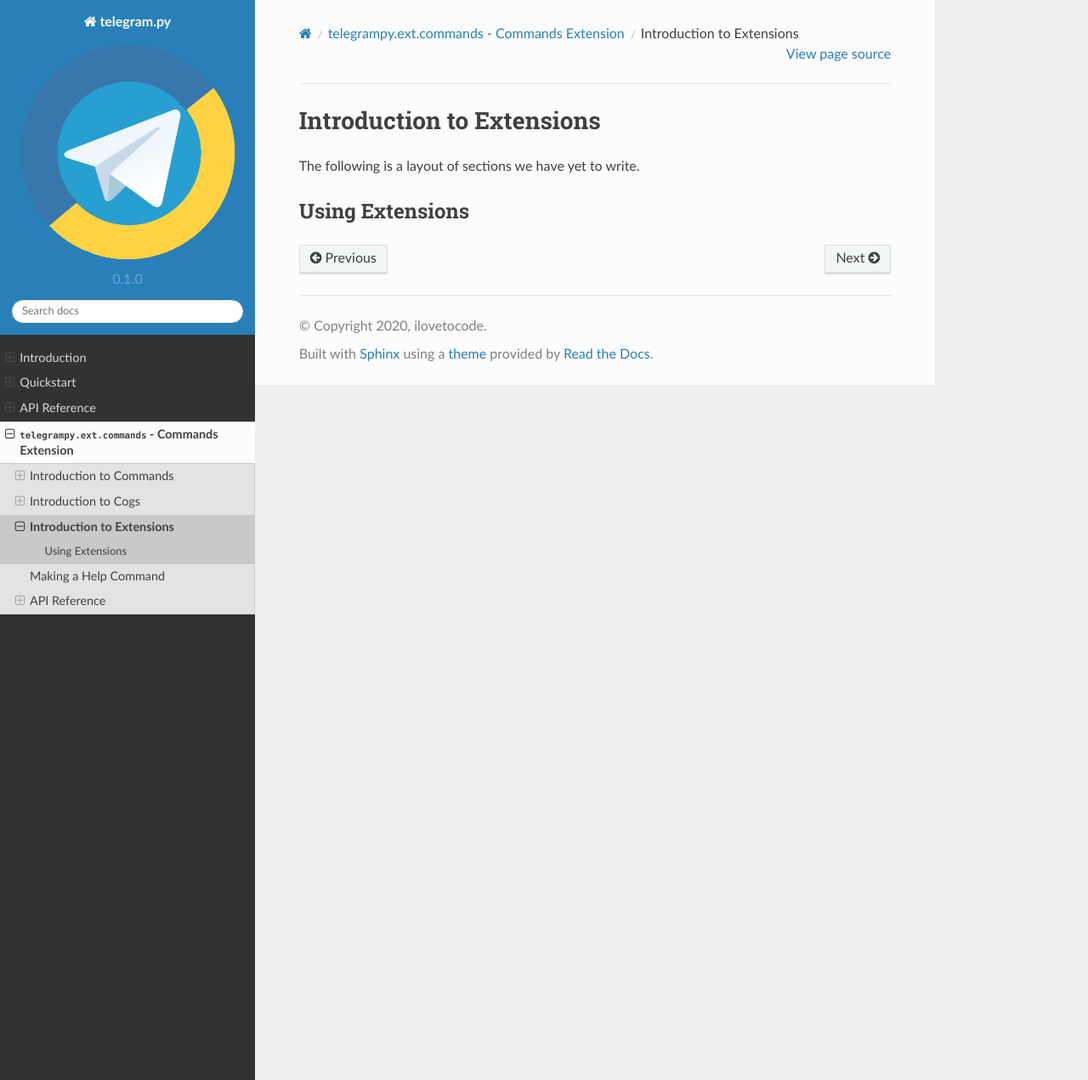
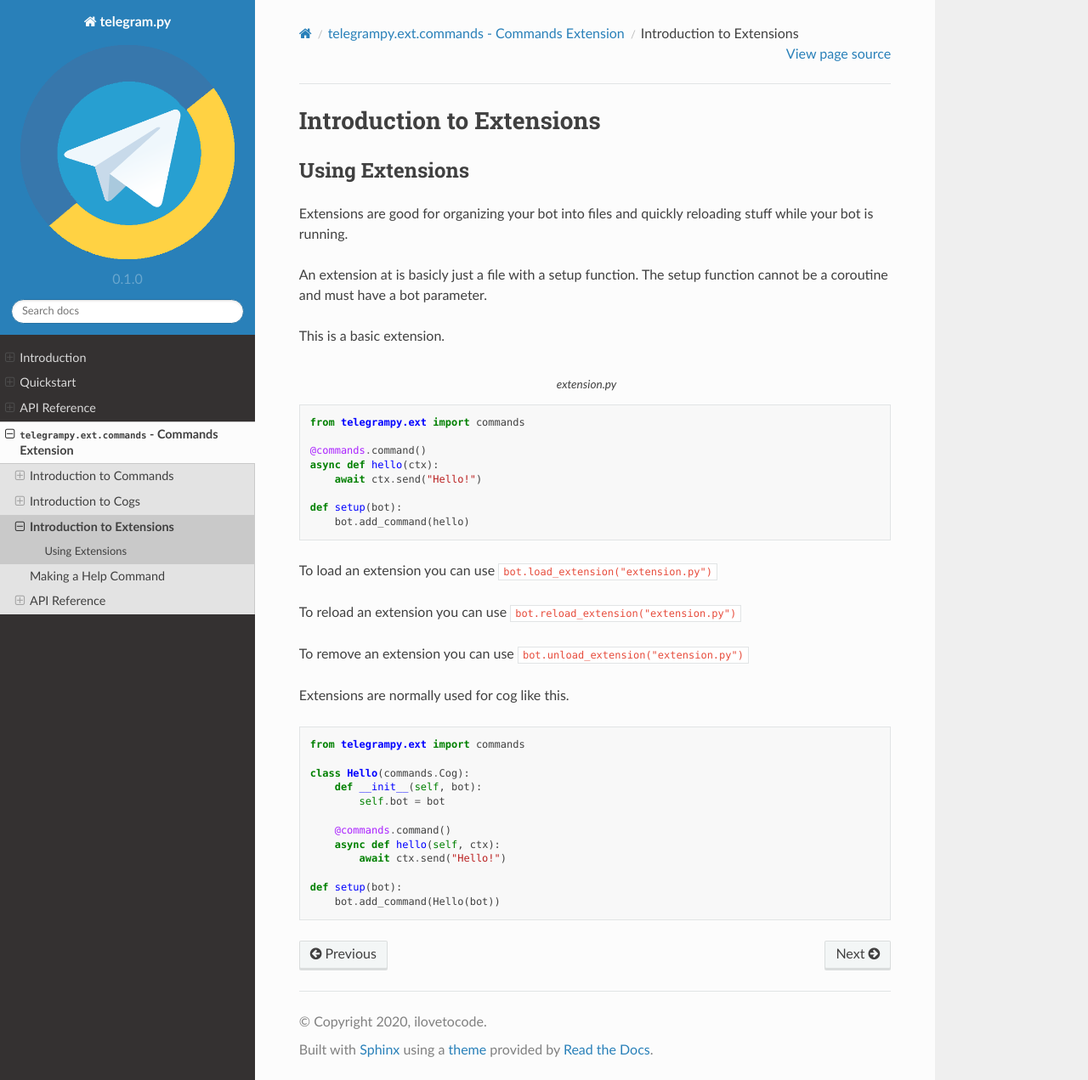
Before and after one commit to ilovetocode2019/telegram.py, a Sphinx documentation site: the page built from docs/ext/commands/extensions.rst, in a window 1280 px wide and 1271 px high. Shown: the whole window at 85% size. Built offline with Sphinx 7.4.7 and the Read the Docs theme 2.0.0, drawn with Linux system fonts in a browser that asks for light colours.

Commit message:
Write extensions documentation

```diff
--- a/docs/ext/commands/extensions.rst
+++ b/docs/ext/commands/extensions.rst
@@ -3,7 +3,46 @@
 Introduction to Extensions
 ==========================
 
-The following is a layout of sections we have yet to write.
-
 Using Extensions
 ~~~~~~~~~~~~~~~~
+
+Extensions are good for organizing your bot into files and quickly reloading stuff while your bot is running.
+
+An extension at is basicly just a file with a setup function. The setup function cannot be a coroutine and must have a bot parameter.
+
+This is a basic extension.
+
+.. code-block:: python
+    :caption: extension.py
+
+    from telegrampy.ext import commands
+
+    @commands.command()
+    async def hello(ctx):
+        await ctx.send("Hello!")
+
+    def setup(bot):
+        bot.add_command(hello)
+
+To load an extension you can use ``bot.load_extension("extension.py")``
+
+To reload an extension you can use ``bot.reload_extension("extension.py")``
+
+To remove an extension you can use ``bot.unload_extension("extension.py")``
+
+Extensions are normally used for cog like this.
+
+.. code-block:: python
+
+    from telegrampy.ext import commands
+
+    class Hello(commands.Cog):
+        def __init__(self, bot):
+            self.bot = bot
+
+        @commands.command()
+        async def hello(self, ctx):
+            await ctx.send("Hello!")
+
+    def setup(bot):
+        bot.add_command(Hello(bot))
```
